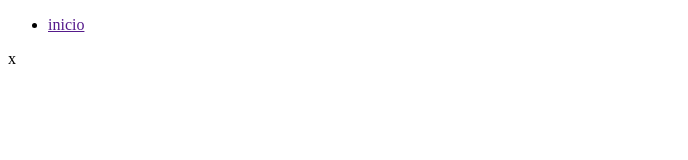
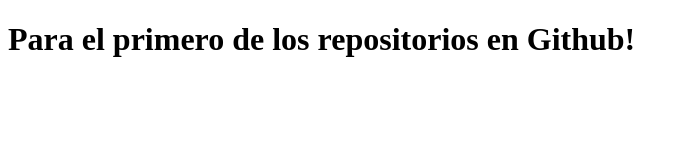
Before and after one commit to Victor-Sotelo/git-carpeta, a plain HTML site: page index.html in a window 1280 px wide. Shown: the whole page, without its empty margins (0-688 px from the left). Drawn offline with Linux system fonts and the light colour scheme.

Commit message:
creacion de Index.html

```diff
--- a/index.html
+++ b/index.html
@@ -6,16 +6,6 @@
     <title>Document</title>
 </head>
 <body>
-    <header>
-        <nav>
-            <ul>
-                <li><a href="">inicio</a></li>
-
-            </ul>
-        </nav>
-    </header>
+    <h1>Para el primero de los repositorios en Github!</h1>
 </body>
-<footer>
-
-</footer>
-</html>x
+</html>
```
